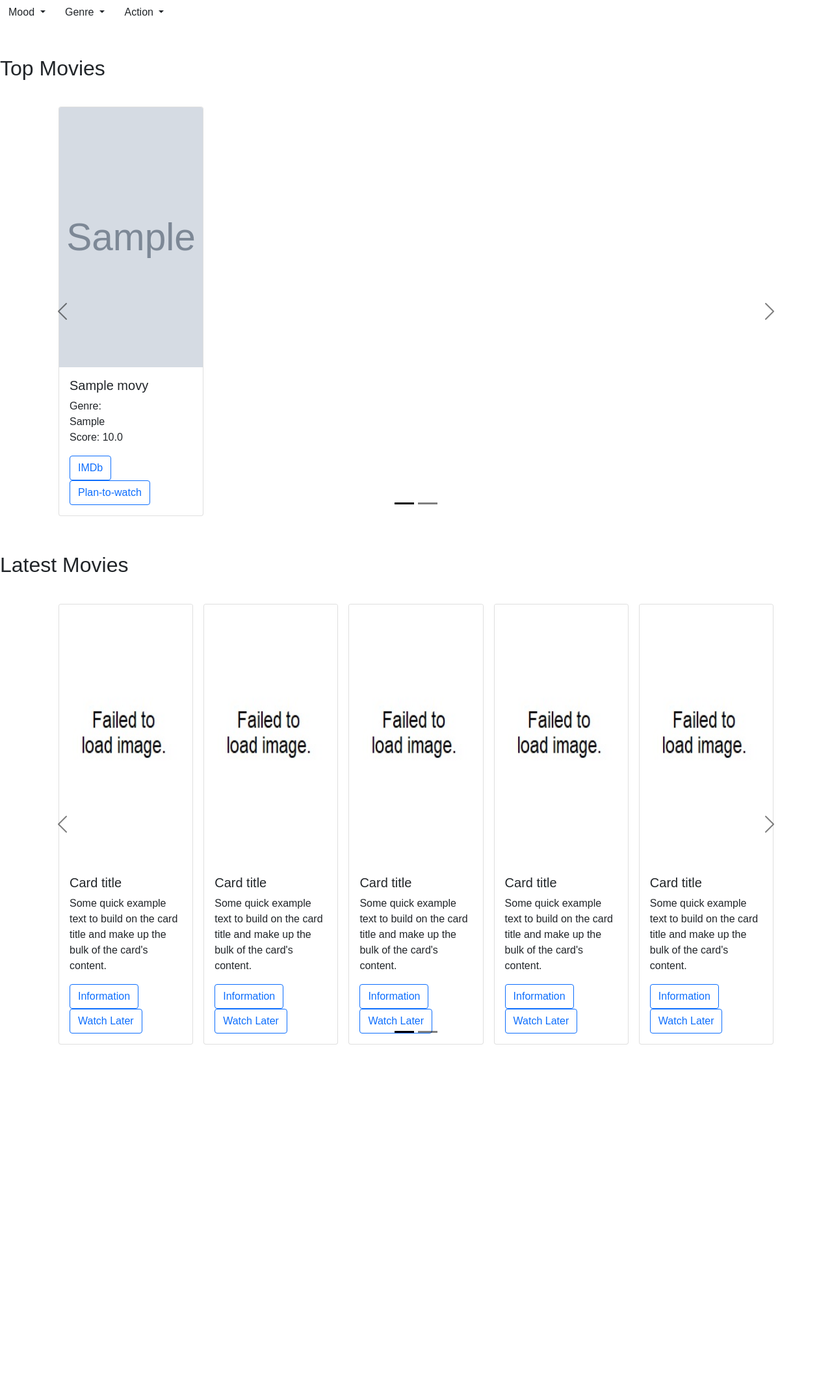
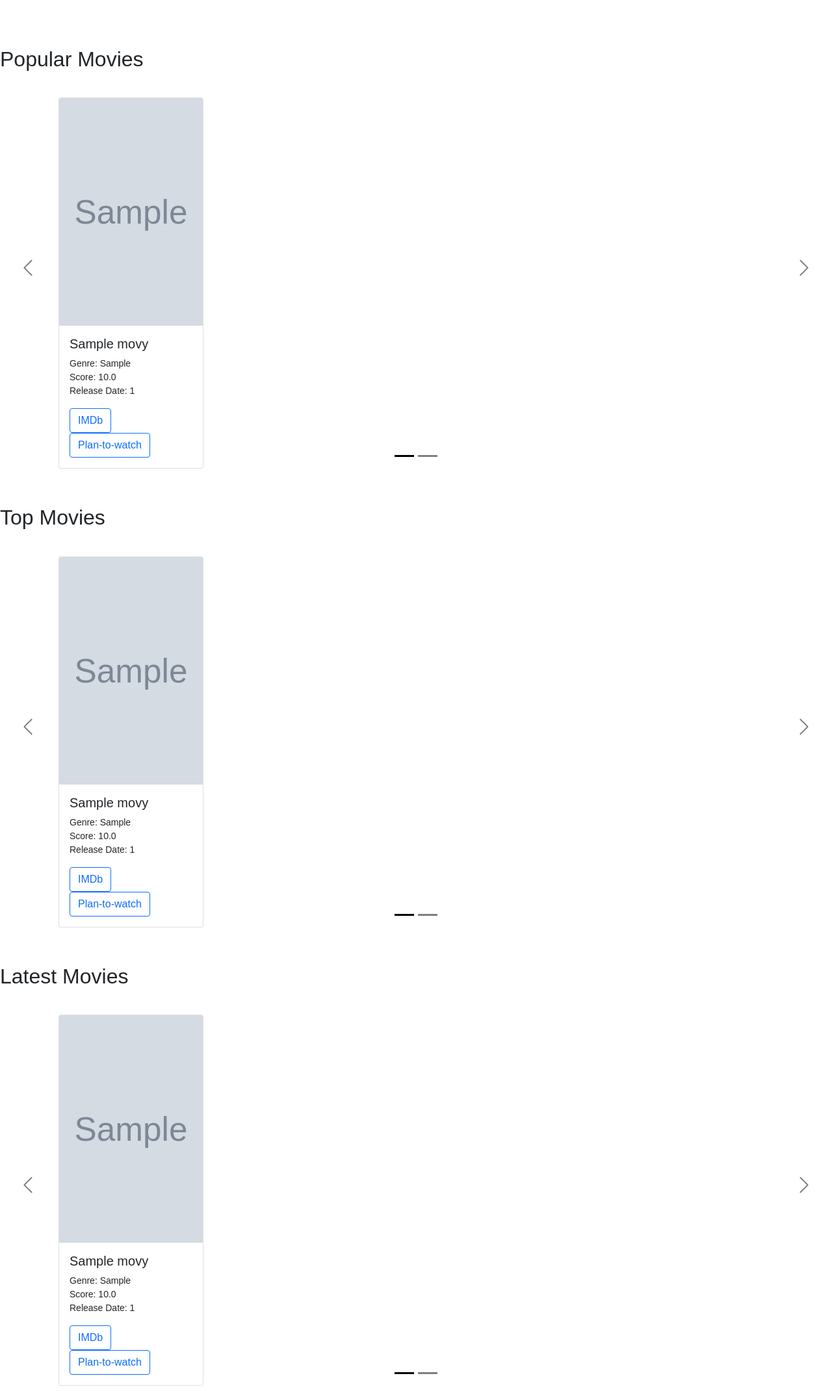
Before and after one commit to aavashlamichhane/Movie4AllMoods, a Django app: page / in a window 1280 px wide. Shown: the part 56-2196 px from the top of the page at 65% size. Before the commit the page ends 1663 px from the top, so only its background shows below. Run offline with Django 4.2, Linux system fonts and the light colour scheme; tables that the repository leaves empty hold one stand-in row (values such as "Sample post"); grey boxes marked "Sample" are stand-in pictures.

Commit message:
some changes to index

```diff
--- a/home/models.py
+++ b/home/models.py
@@ -11,12 +11,17 @@ class Profile(models.Model):
     password = models.CharField(max_length=30)
 
 class Movies(models.Model):
-    imdbid = models.IntegerField(default=0)
-    imdblink=models.CharField(max_length=500)
+    imdbid = models.CharField(max_length=10)
     title=models.CharField(max_length=200)
     imdbscore=models.FloatField(default=-1)
     genre=models.CharField(max_length=500)
     poster=models.CharField(max_length=500)
-
+    cast=models.TextField()
+    crew=models.TextField()
+    isAdult= models.IntegerField()
+    numVotes=models.IntegerField()
+    otitle=models.CharField(max_length=200)
+    runtime=models.IntegerField()
+    date=models.IntegerField()
     def __str__(self):
         return self.title
--- a/home/static/home/css/index.css
+++ b/home/static/home/css/index.css
@@ -21,3 +21,22 @@
 .carousel-indicators li{
   background-color: black;
 }
+
+.carousel-control-next-icon,
+.carousel-control-prev-icon {
+  width: 30px;
+  height: 30px;
+}
+
+.carousel-control-prev,
+.carousel-control-next
+{
+  height: 26%;
+  top: 33%;
+  width: 86px;
+}
+
+.card-text
+{
+  font-size: 14px;
+}
--- a/home/templates/home/index.html
+++ b/home/templates/home/index.html
@@ -6,7 +6,7 @@
 {% endblock css %}
 {% block body %}
 {% load static %}
-<div class="btn-group">
+{% comment %} <div class="btn-group">
 	<button type="button" class="btn dropdown-toggle" data-bs-toggle="dropdown" aria-expanded="false">
 			Mood
 	</button>
@@ -47,7 +47,7 @@ Action
 <li><a class="dropdown-item" href="#">Separated link</a></li>
 </ul>
 </div>
-
+{% endcomment %}
 <br>
 <br>
 <br>
@@ -66,7 +66,7 @@ Action
 <div class="cards-wrapper">
 	{% for i in range %}
 	<div class="card">
-		<img src="..." class="card-img-top" alt="..." height="400px">
+		<img src="..." class="card-img-top" alt="..." height="350px">
 		<div class="card-body">
 			<h5 class="card-title">Card title</h5>
 			<p class="card-text">Some quick example text to build on the card title and make up the bulk of the card's content.</p>
@@ -100,6 +100,50 @@ Action
 <br>
 <br>
 {% endif %}
+
+<h2>Popular Movies</h2><br>
+<div id="pmovies" class="carousel carousel-dark slide">
+<div class="carousel-indicators">
+<button type="button" data-bs-target="#pmovies" data-bs-slide-to="0" class="active" aria-current="true" aria-label="Slide 1"></button>
+<button type="button" data-bs-target="#pmovies" data-bs-slide-to="1" aria-label="Slide 2"></button>
+</div>
+<div class="container">
+	<div class="carousel-inner">
+	<div class="carousel-item active">
+	<div class="cards-wrapper">
+		{% for i in pitem %}
+		<div class="card">
+			<img src="{{i.poster}}" class="card-img-top" alt="Image has failed to load." height="350px">
+			<div class="card-body">
+				<h5 class="card-title">{{i.title}}</h5>
+				<p class="card-text">Genre: {{i.genre}}<br>Score: {{i.imdbscore}}<br>Release Date: {{i.date}}</p>
+				<a href="http://www.imdb.com/title/{{i.imdbid}}" class="btn btn-outline-primary" target="_blank">IMDb</a>
+				<a href="#" class="btn btn-outline-primary">Plan-to-watch</a>
+			</div>
+		</div>
+	{% if forloop.counter|divisibleby:5 and forloop.counter > 0 and not forloop.last %}
+	</div>
+	</div>
+	<div class="carousel-item">
+		<div class="cards-wrapper">
+	{% endif %}
+	{% endfor %}
+	</div>
+	</div>
+	</div>
+
+</div>
+<button class="carousel-control-prev" type="button" data-bs-target="#pmovies" data-bs-slide="prev">
+<span class="carousel-control-prev-icon" aria-hidden="true"></span>
+<span class="visually-hidden">Previous</span>
+</button>
+<button class="carousel-control-next" type="button" data-bs-target="#pmovies" data-bs-slide="next">
+<span class="carousel-control-next-icon" aria-hidden="true"></span>
+<span class="visually-hidden">Next</span>
+</button>
+</div>
+<br>
+<br>
 <h2>Top Movies</h2>
 <br>
 
@@ -112,13 +156,13 @@ Action
 <div class="carousel-inner">
 <div class="carousel-item active">
 <div class="cards-wrapper">
-	{% for i in item %}
+	{% for i in titem %}
 	<div class="card">
-		<img src="{{i.poster}}" class="card-img-top" alt="Image has failed to load." height="400px">
+		<img src="{{i.poster}}" class="card-img-top" alt="Image has failed to load." height="350px">
 		<div class="card-body">
 			<h5 class="card-title">{{i.title}}</h5>
-			<p class="card-text">Genre:<br>{{i.genre}}<br>Score: {{i.imdbscore}}</p>
-			<a href="{{i.imdblink}}" class="btn btn-outline-primary">IMDb</a>
+			<p class="card-text">Genre: {{i.genre}}<br>Score: {{i.imdbscore}}<br>Release Date: {{i.date}}</p>
+			<a href="http://www.imdb.com/title/{{i.imdbid}}" class="btn btn-outline-primary" target="_blank">IMDb</a>
 			<a href="#" class="btn btn-outline-primary">Plan-to-watch</a>
 		</div>
 	</div>
@@ -155,14 +199,14 @@ Action
 	<div class="carousel-inner">
 	<div class="carousel-item active">
 	<div class="cards-wrapper">
-		{% for i in range %}
+		{% for i in litem %}
 		<div class="card">
-			<img src="{% static 'home/img/imageerror.jpg' %}" class="card-img-top" alt="..." height="400px">
+			<img src="{{i.poster}}" class="card-img-top" alt="Image has failed to load." height="350px">
 			<div class="card-body">
-				<h5 class="card-title">Card title</h5>
-				<p class="card-text">Some quick example text to build on the card title and make up the bulk of the card's content.</p>
-				<a href="#" class="btn btn-outline-primary">Information</a>
-				<a href="#" class="btn btn-outline-primary">Watch Later</a>
+				<h5 class="card-title">{{i.title}}</h5>
+				<p class="card-text">Genre: {{i.genre}}<br>Score: {{i.imdbscore}}<br>Release Date: {{i.date}}</p>
+				<a href="http://www.imdb.com/title/{{i.imdbid}}" class="btn btn-outline-primary" target="_blank">IMDb</a>
+				<a href="#" class="btn btn-outline-primary">Plan-to-watch</a>
 			</div>
 		</div>
 		{% if forloop.counter|divisibleby:5 and forloop.counter > 0 and not forloop.last %}
@@ -187,4 +231,5 @@ Action
 </button>
 </div>
 
+
 {% endblock body %}
--- a/home/views.py
+++ b/home/views.py
@@ -8,8 +8,10 @@ from .models import Movies
 # Create your views here.
 
 def index(request):
-    movie=Movies.objects.all().order_by('-imdbscore')[:10]
-    params={'item':movie, 'range': range(10)}
+    tmovie=Movies.objects.all().order_by('-imdbscore')[:10]
+    pmovie=Movies.objects.all().order_by('-numVotes')[:10]
+    lmovie=Movies.objects.all().order_by('-date')[:10]
+    params={'titem':tmovie,'pitem':pmovie,'litem':lmovie, 'range': range(10)}
     return render(request, 'home/index.html',params)
 
 def logIn(request):
--- a/scripts/load.py
+++ b/scripts/load.py
@@ -3,7 +3,7 @@ import os
 from home.models import Movies
 
 def run():
-    file = open('C:\Aavash files\COMP206\Project\Movie4AllMoods\scripts\MovieGenre.csv',encoding="utf-8")
+    file = open('C:\\Aavash files\\COMP206\\Project\\Movie4AllMoods\\scripts\\finale.csv',encoding="utf-8")
     read_file=csv.reader(file)
 
     Movies.objects.all().delete()
@@ -14,5 +14,5 @@ def run():
         if count==1:
             pass
         else:
-            Movies.objects.create(imdbid=record[0],imdblink=record[1],title=record[2],imdbscore=record[3],genre=record[4],poster=record[5])
+            Movies.objects.create(imdbid=record[0],imdbscore=record[7],cast=record[11],crew=record[12],genre=record[6],isAdult=record[3],numVotes=record[8],otitle=record[2],poster=record[10],title=record[1],runtime=record[5],date=record[4])
         count=count+1
```
Also changed, not shown: home/migrations/0007_remove_movies_imdblink_movies_cast_movies_crew_and_more.py (added), home/migrations/0008_alter_movies_imdbid.py (added), 1 other file.
